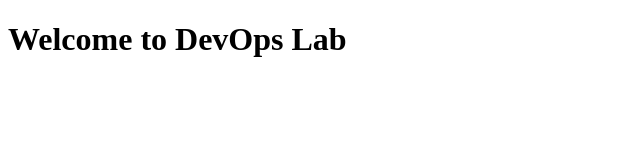
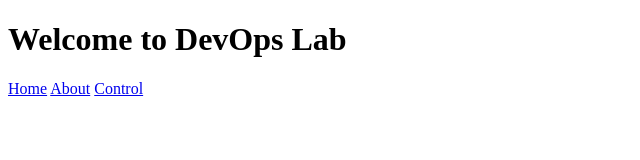
Before and after one commit to wiztech99/DevLab_2, a plain HTML site: page index.html in a window 1280 px wide. Shown: the whole page, without its empty margins (0-640 px from the left). Drawn offline with Linux system fonts and the light colour scheme.

Commit message:
Added Navigation bar

```diff
--- a/index.html
+++ b/index.html
@@ -9,5 +9,10 @@
         <h1>
             Welcome to DevOps Lab
         </h1>
+        <nav>
+            <a href="#">Home</a>
+            <a href="#">About</a>
+            <a href="#">Control</a>
+        </nav>
     </body>
 </title>
```
